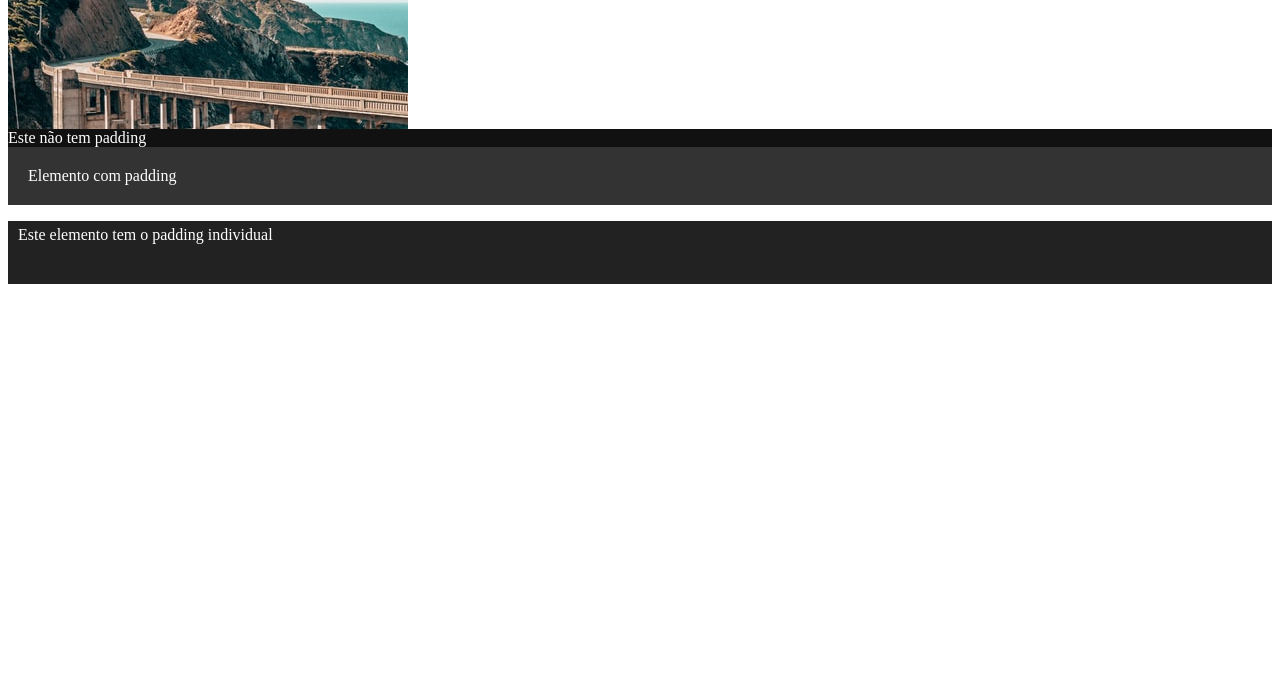
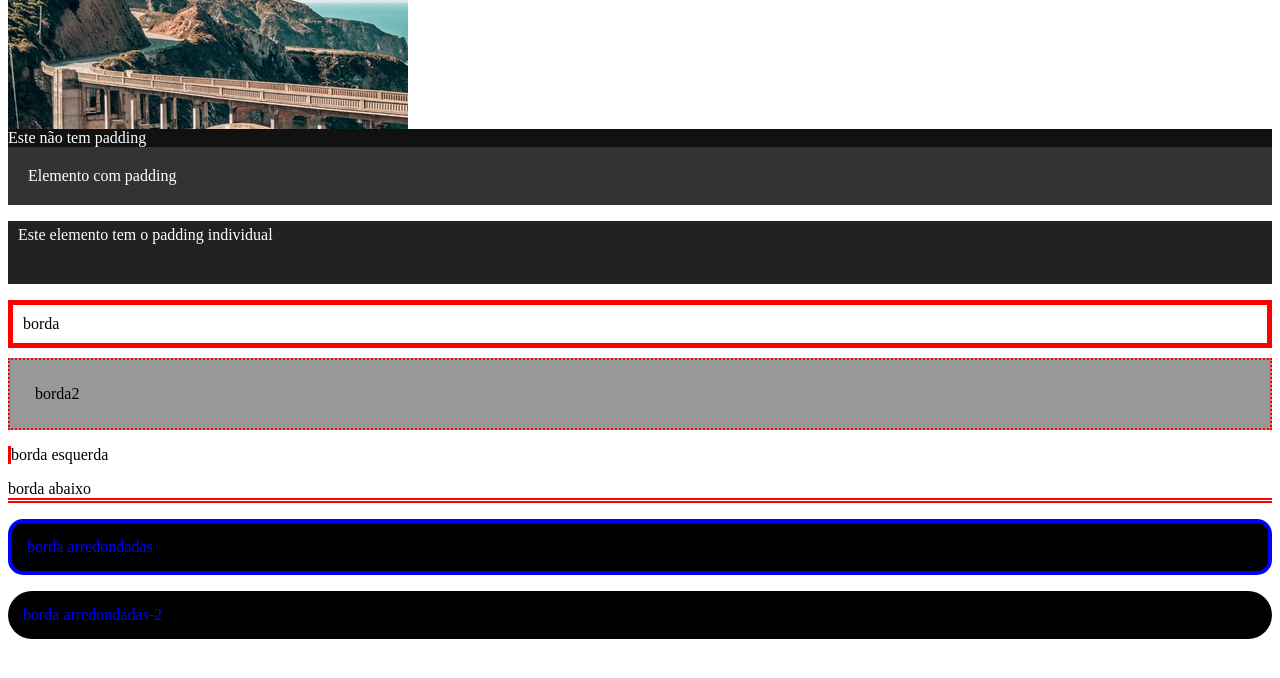
Before and after one commit to herculesmandu/13-03-html, a plain HTML site: page index.html in a window 1280 px wide. Shown: the part 2164-2842 px from the top of the page. Drawn offline with Linux system fonts and the light colour scheme.

Commit message:
21 bordas

```diff
--- a/css/style.css
+++ b/css/style.css
@@ -138,3 +138,34 @@ padding-left: 10px;
 padding-right: 20px; */
 padding: 5px 20px 40px 10px;
 }
+.border{
+    border: 5px solid red;
+    padding: 10px;
+    margin-bottom: 10px;
+}
+.border2{
+    border: 2px dotted red;
+    padding: 25px;
+    background-color: #999;
+
+}
+.border-esquerda{
+    border-left: 3px solid red;
+
+}
+.border-abaixo{
+    border-bottom: 5px double red;
+}
+.arredondadas{
+    border: 4px solid blue;
+    background-color: #000;
+    color: blue;
+    padding: 15px;
+    border-radius: 15px;
+}
+.arredondadas-2{
+    background-color: #000;
+    color: blue;
+    padding: 15px;
+    border-radius: 25px;
+}
--- a/index.html
+++ b/index.html
@@ -117,7 +117,13 @@
 
     <p class="padding-individual">Este elemento tem o padding individual </p>
 
+    <div class="border">borda</div>
+    <div class="border2">borda2</div>
 
+    <p class="border-esquerda">borda esquerda</p>
+    <p class="border-abaixo">borda abaixo</p>
+    <p class="arredondadas">borda arredondadas</p>
+    <p class="arredondadas-2">borda arredondadas-2</p>
 
 </body>
 </html>
```
